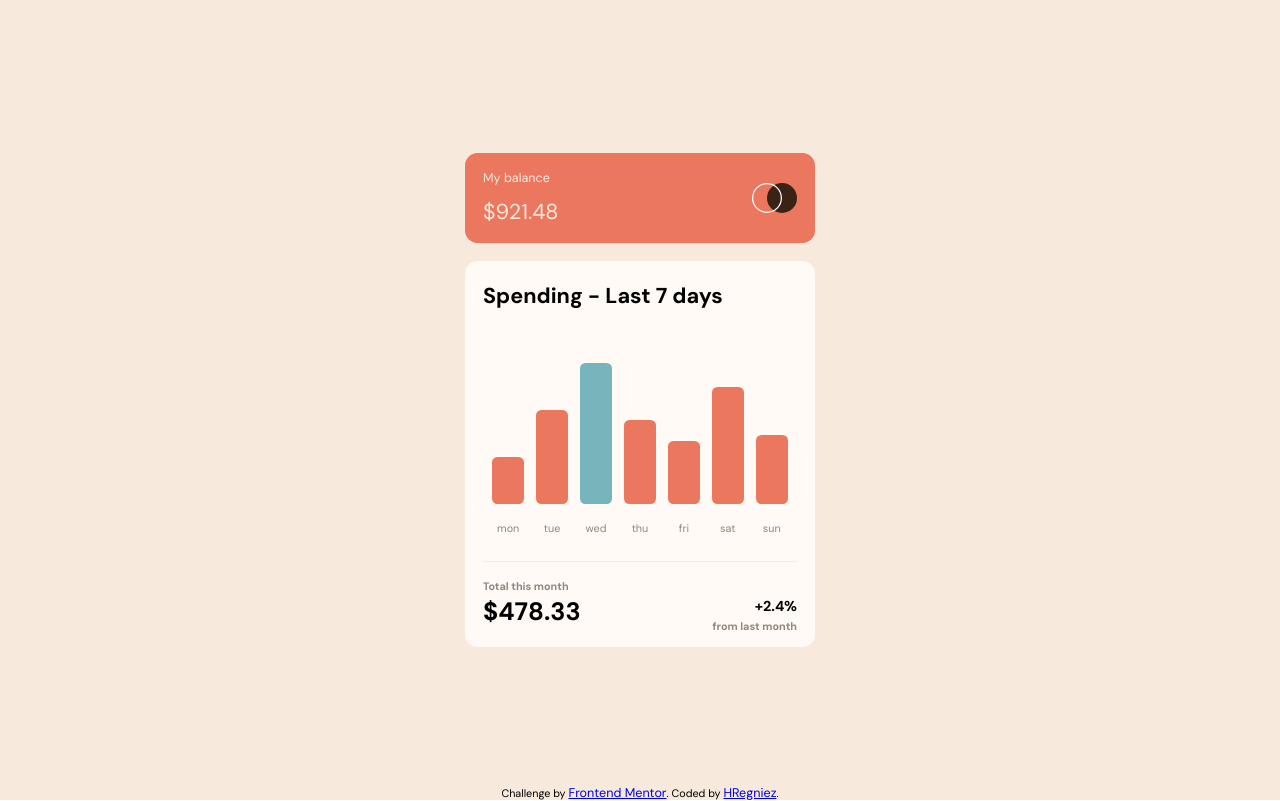
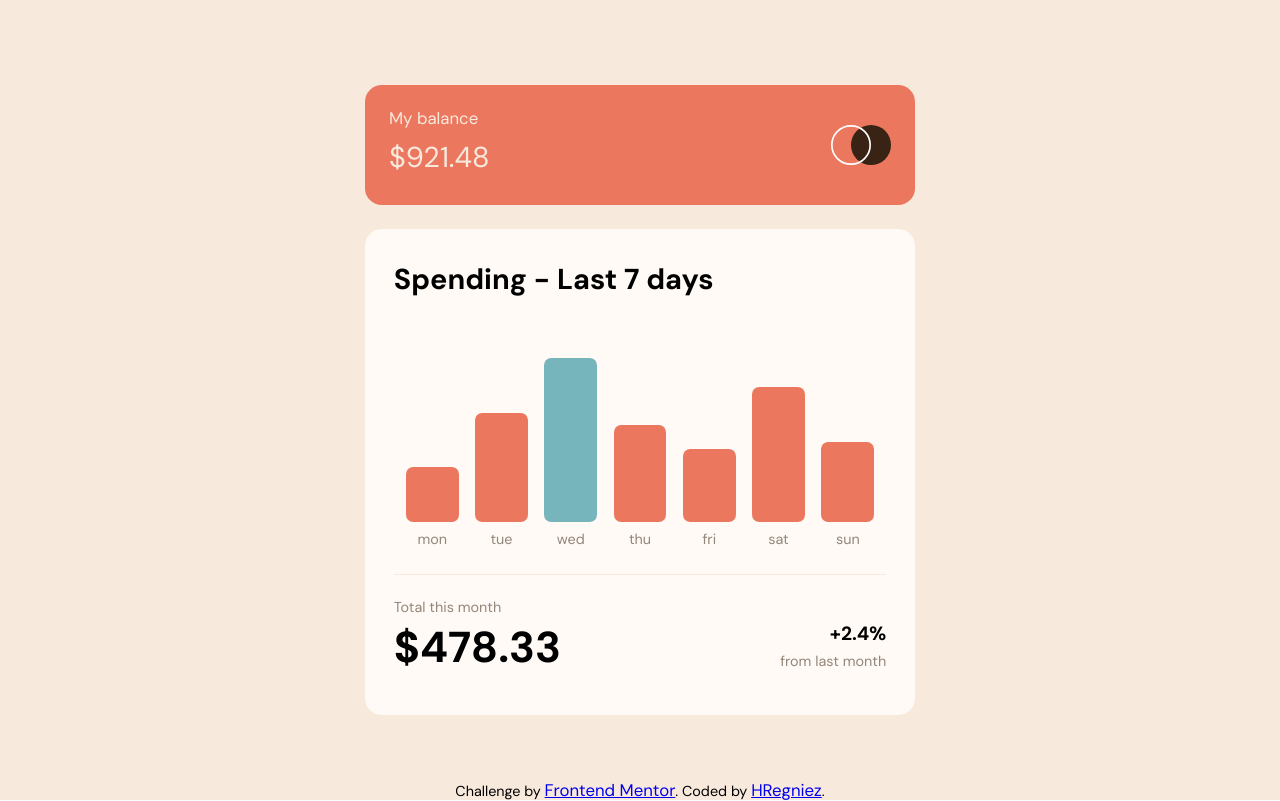
Before and after one commit to HRegniez/expenses-chart-component-main, a plain HTML site: page index.html in a window 1280 px wide. Drawn offline with Linux system fonts and the light colour scheme.

Commit message:
README+desktop

```diff
--- a/app.js
+++ b/app.js
@@ -30,7 +30,7 @@ fetch("./data.json")
             dayContain.classList.add("day-contain");
 
             const amount = document.createElement("div");
-            amount.style = "height:" + days.amount/10*1.5 + "rem";
+            amount.style = "height:" + days.amount/10*1.3 + "rem";
             amount.classList.add('main_bar');
             if (highest == days.amount) {
                 amount.classList.add('highlight');
--- a/style.scss
+++ b/style.scss
@@ -158,3 +158,49 @@ $clr-neut4: hsl(33, 100%, 98%);
         font-size: 0.7rem;
     }
 }
+
+@media screen and (min-width: 900px) {
+    * {
+        font-size: 24px;
+    }
+
+    .header, .main {
+        width: 550px;
+    }
+
+    .header {
+        &_balance {
+            padding-bottom: 0.3rem;
+        }
+    }
+
+    .main {
+        padding: 0.6rem 1.2rem;
+        &_bar {
+            width: 2.2rem;
+        }
+
+        &_chart {
+            height: 10rem;
+            margin-bottom: 0.6rem;
+
+            &_day {
+                margin-top: 0.4rem;
+            }
+        }
+
+        &_bottom {
+            h2 {
+                font-size: 1.8rem;
+            }
+            h3 {
+                font-weight: 400;
+            }
+            margin-bottom: 1rem;
+        }
+
+    }
+    .pop {
+        left: -0.1rem;
+    }
+}
```
Also changed, not shown: style.css, 3 other files.
